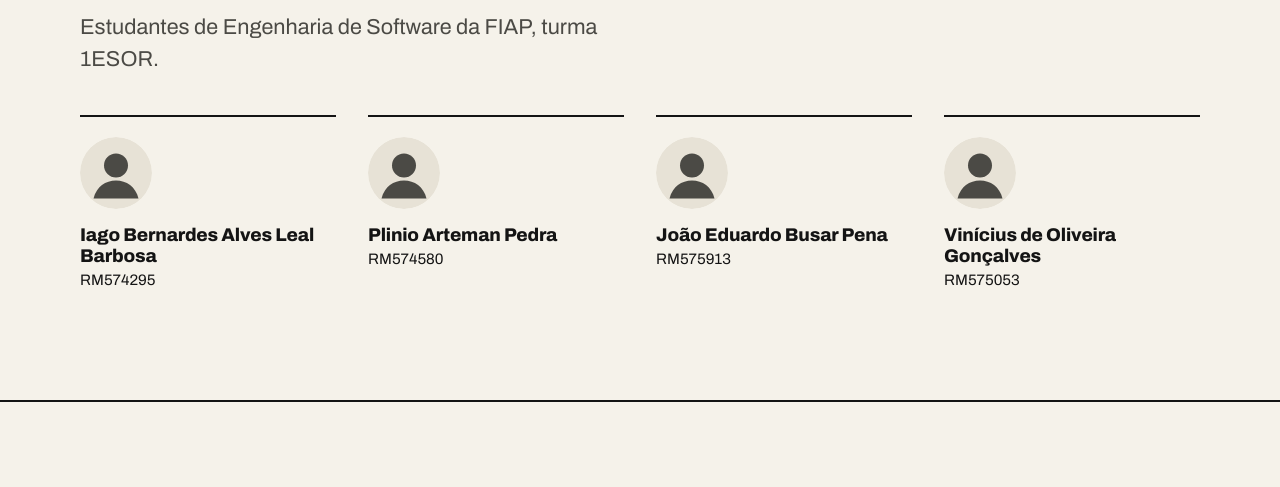
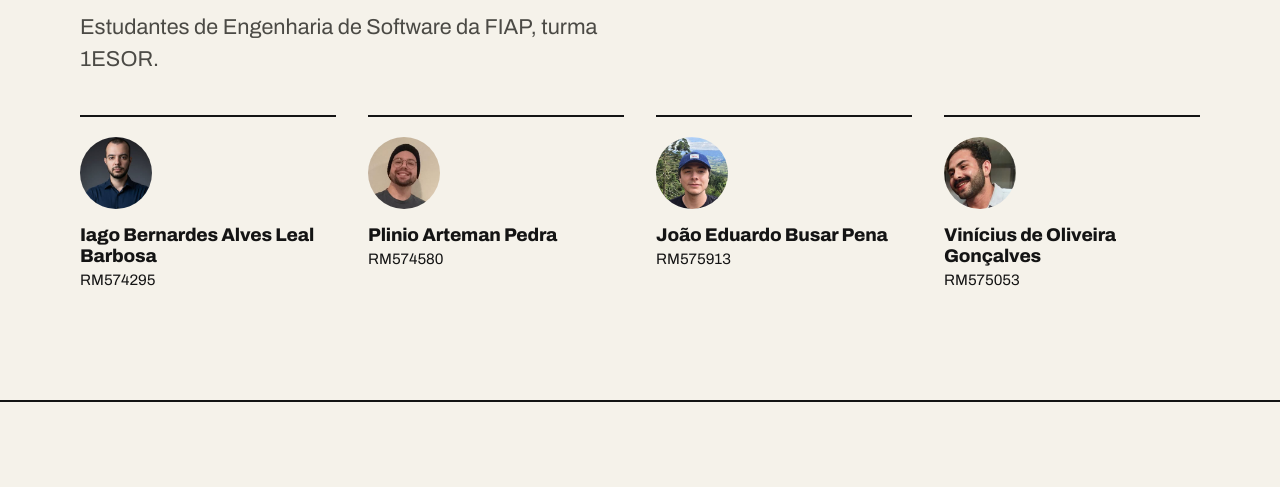
Before and after one commit to iago-leal/ponto-de-partida-iago, a plain HTML site: page equipe.html in a window 1280 px wide. Shown: the part 248-735 px from the top of the page. Drawn offline with Linux system fonts and the light colour scheme.

Commit message:
Troca os ícones da equipe pelas fotos dos integrantes

```diff
--- a/equipe.html
+++ b/equipe.html
@@ -44,28 +44,28 @@
 
         <ul class="grade grade--4 equipe">
           <li class="membro">
-            <img src="img/avatar.svg" alt="Ícone de Iago Bernardes Alves Leal Barbosa" width="72" height="72">
+            <img src="img/iago.jpg" alt="Foto de Iago Bernardes Alves Leal Barbosa" width="72" height="72">
             <div>
               <h2>Iago Bernardes Alves Leal Barbosa</h2>
               <p>RM574295</p>
             </div>
           </li>
           <li class="membro">
-            <img src="img/avatar.svg" alt="Ícone de Plinio Arteman Pedra" width="72" height="72">
+            <img src="img/plinio.jpg" alt="Foto de Plinio Arteman Pedra" width="72" height="72">
             <div>
               <h2>Plinio Arteman Pedra</h2>
               <p>RM574580</p>
             </div>
           </li>
           <li class="membro">
-            <img src="img/avatar.svg" alt="Ícone de João Eduardo Busar Pena" width="72" height="72">
+            <img src="img/joao.jpg" alt="Foto de João Eduardo Busar Pena" width="72" height="72">
             <div>
               <h2>João Eduardo Busar Pena</h2>
               <p>RM575913</p>
             </div>
           </li>
           <li class="membro">
-            <img src="img/avatar.svg" alt="Ícone de Vinícius de Oliveira Gonçalves" width="72" height="72">
+            <img src="img/vinicius.jpg" alt="Foto de Vinícius de Oliveira Gonçalves" width="72" height="72">
             <div>
               <h2>Vinícius de Oliveira Gonçalves</h2>
               <p>RM575053</p>
```
Also changed, not shown: img/avatar.svg (deleted), img/iago.jpg (added), img/joao.jpg (added), img/plinio.jpg (added), img/vinicius.jpg (added), 1 other file.
